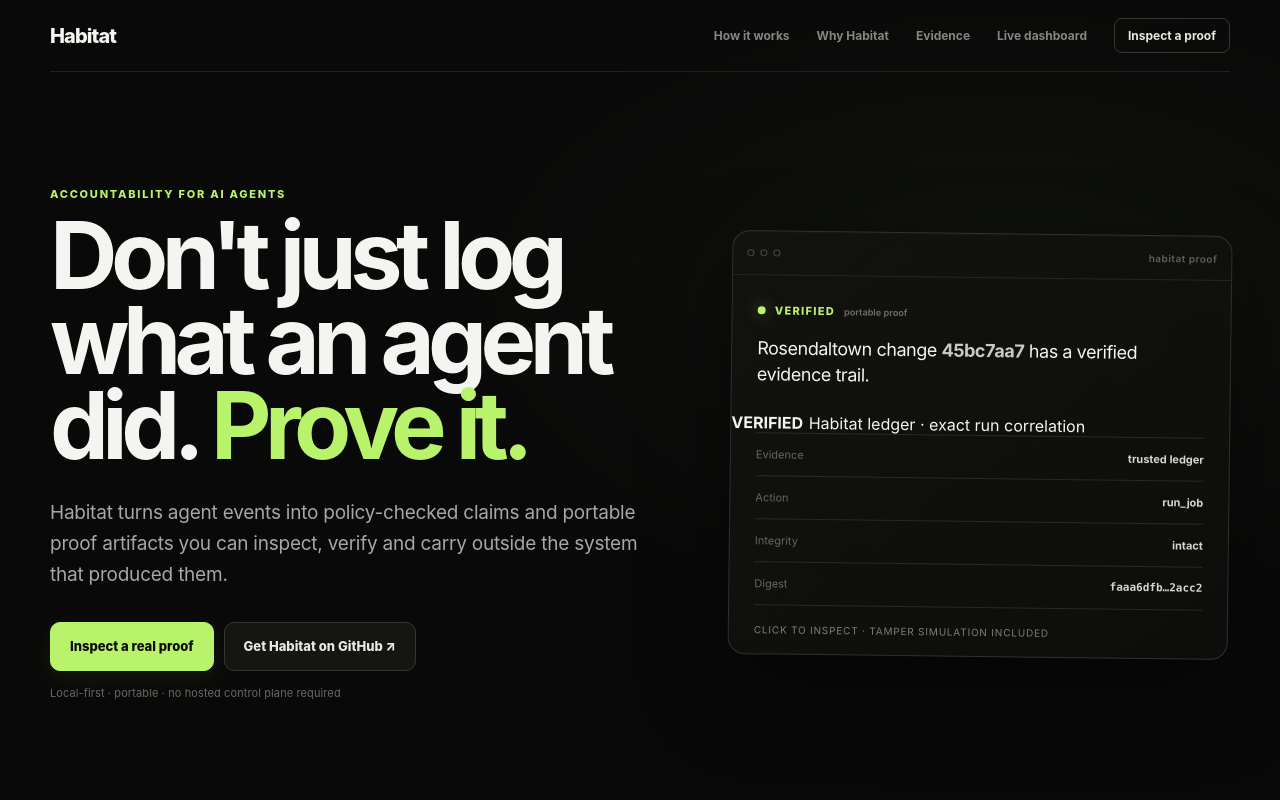
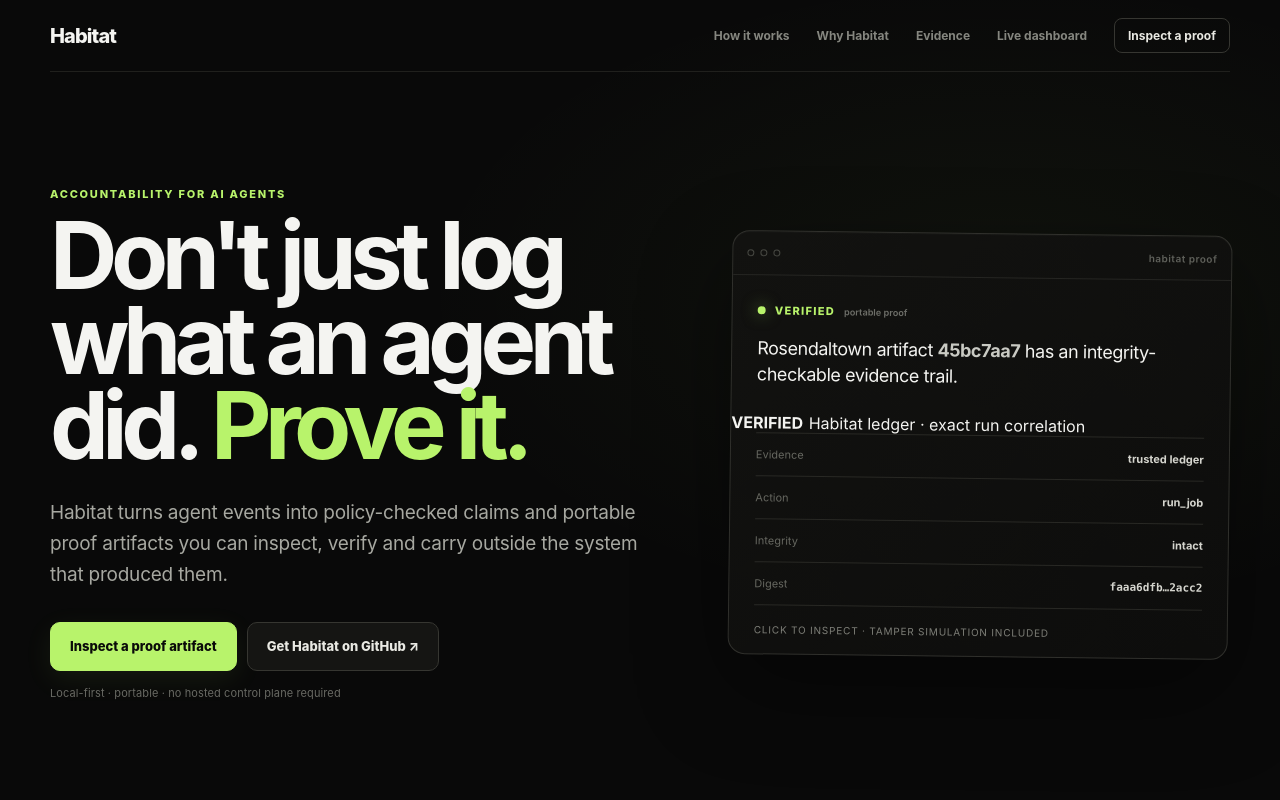
Before and after one commit to buttercode101/Habitat, a Next.js app in the folder web/: page / in a window 1280 px wide. Shown: the top 800 px of the page. Built offline with nearby package versions, Linux system fonts and the light colour scheme.

Commit message:
Make Habitat landing proof claim evidence-accurate

```diff
--- a/web/app/page.tsx
+++ b/web/app/page.tsx
@@ -33,7 +33,7 @@
           <h1>Don&apos;t just log what an agent did. <em>Prove it.</em></h1>
           <p className="marketing-lede">Habitat turns agent events into policy-checked claims and portable proof artifacts you can inspect, verify and carry outside the system that produced them.</p>
           <div className="hero-actions">
-            <Link className="button primary large" href="/dashboard#proof-demo">Inspect a real proof</Link>
+            <Link className="button primary large" href="/dashboard#proof-demo">Inspect a proof artifact</Link>
             <a className="button large" href={GITHUB_URL}>Get Habitat on GitHub ↗</a>
           </div>
           <p className="hero-note">Local-first · portable · no hosted control plane required</p>
@@ -42,7 +42,7 @@
           <div className="proof-window">
             <div className="window-bar"><span /><span /><span /><b>habitat proof</b></div>
             <div className="proof-status"><span className="status-dot" /> VERIFIED <small>portable proof</small></div>
-            <div className="proof-claim">Rosendaltown change <strong>45bc7aa7</strong> has a verified evidence trail.</div>
+            <div className="proof-claim">Rosendaltown artifact <strong>45bc7aa7</strong> has an integrity-checkable evidence trail.</div>
             <div className="proof-live"><span className="live-dot" /><strong>VERIFIED</strong><span>Habitat ledger · exact run correlation</span></div>
             <div className="proof-lines">
               <div><span>Evidence</span><b>trusted ledger</b></div>
```
